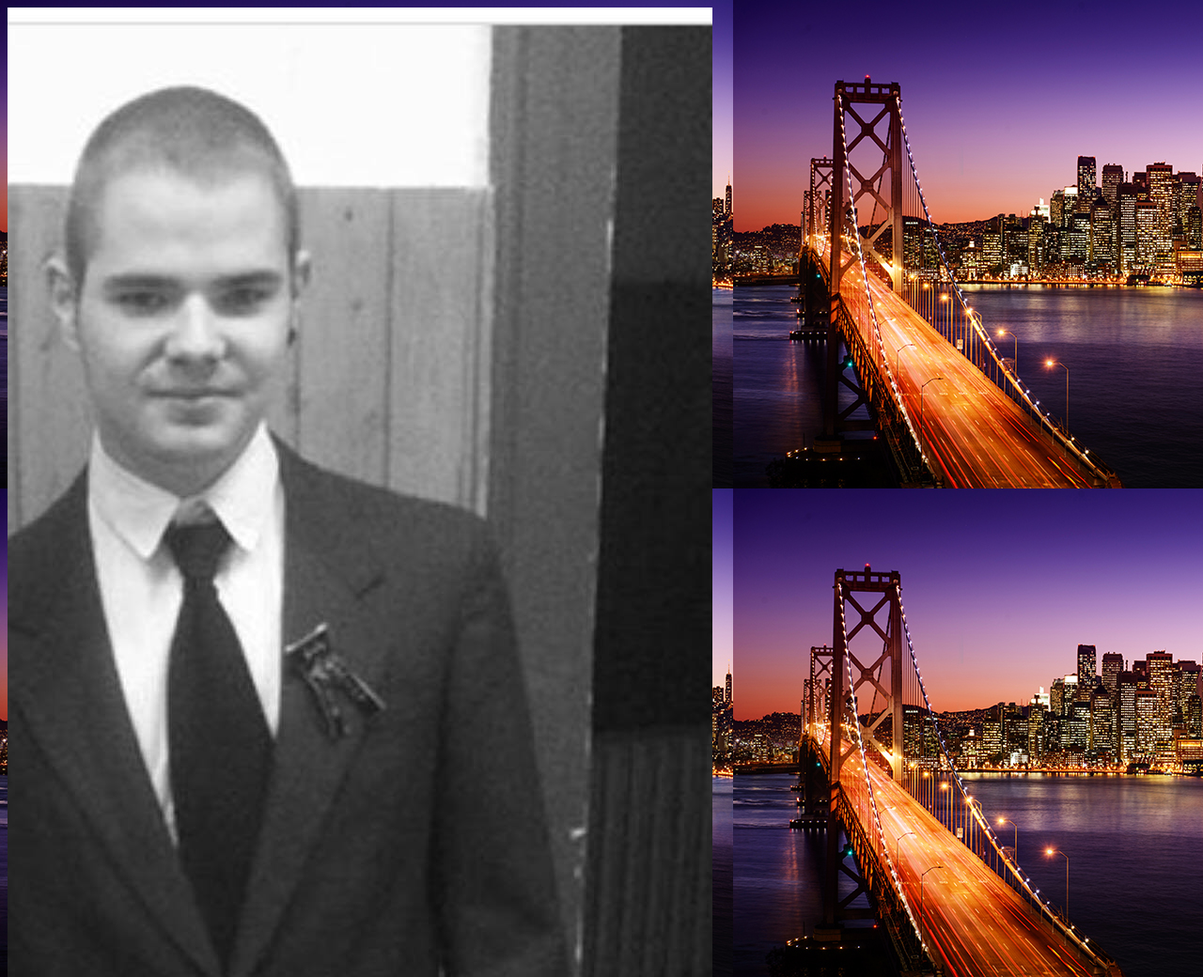
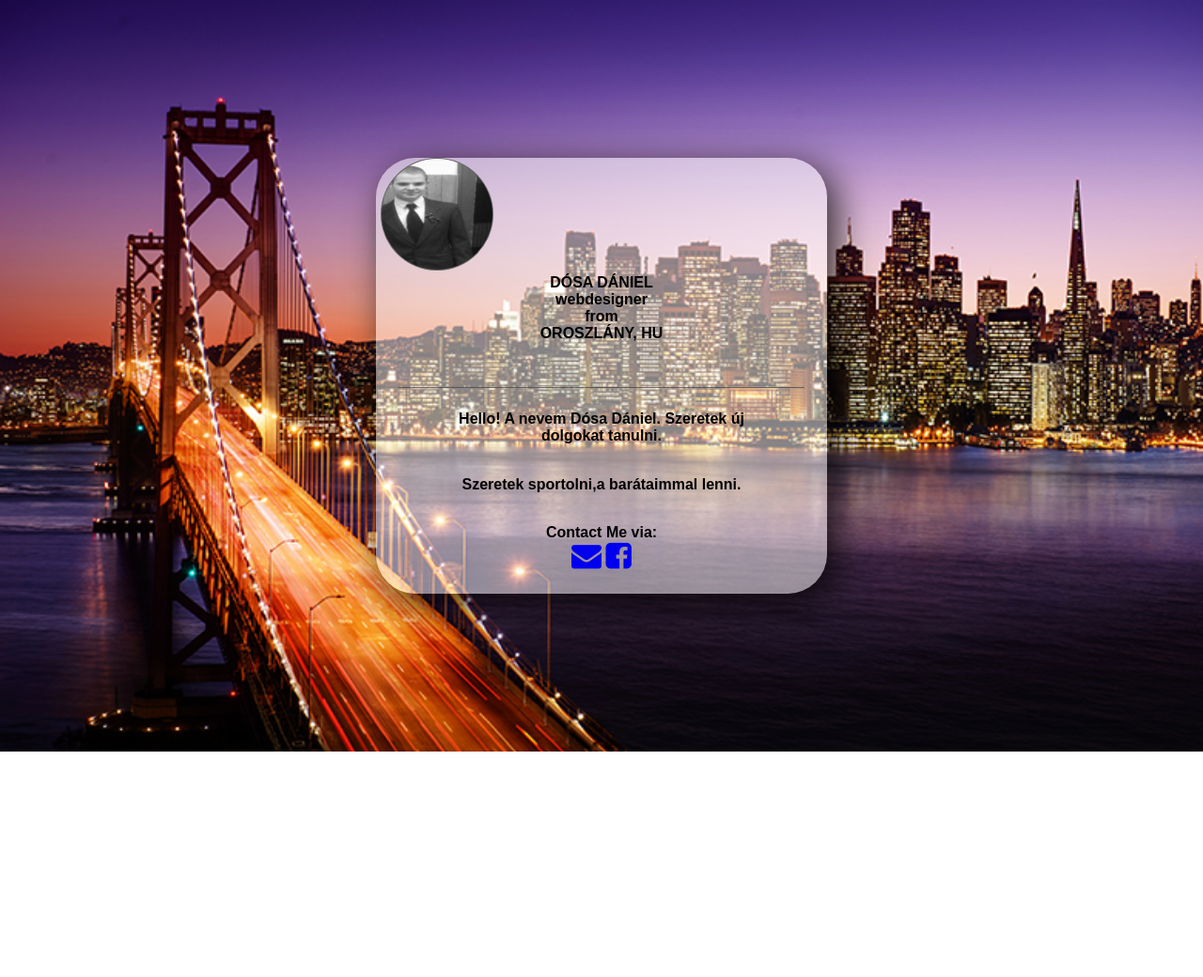
Before and after one commit to ddani0/namecard, a plain HTML site: page index.html in a window 1280 px wide. Shown: the top 1040 px of the page at 94% size. After the commit the page ends 800 px from the top, so only its background shows below. Drawn offline with Linux system fonts and the light colour scheme.

Commit message:
keszfeladat

```diff
--- a/index.html
+++ b/index.html
@@ -12,7 +12,7 @@
 	  <div class="profile-card">
 		<div class="head">
 		  <div class="profile-image">
-			<img src="assets/profile-image.jpg" alt="profile-image">
+			<img src="assets/profile-image1.jpg" alt="profile-image">
 		  </div>
 		  <div class="name-headline">
 			<h1 class="name">DÓSA DÁNIEL</h1>
--- a/main.css
+++ b/main.css
@@ -1,4 +1,94 @@
+/* CSS reset */
+
+* {
+  margin: 0;
+  padding: 0;
+  box-sizing: border-box;
+  font-size: 100%;
+}
+/* Pozicionálás */
+
+.profile-card {
+  width: 480px;
+  max-width: calc(100vw - 10px);
+}
 body {
-  background-image: url(assets/sanfrancisco.jpg)
+  display: flex;
+  justify-content: center;
+  align-items: center;
+}
+body {
+  height: 100vh;
+}
+.head, .links {
+  text-align: center;
+}
+.head, .content {
+  width: 90%;
+  margin: 0 auto;
+}
+img {
+  width: 120px;
+  height: 120px;
+  border-radius: 50%;
+}
+.profile-image {
+  margin-left: -350px
+}
+/* Contact links */
 
+ul {
+  list-style-type: none;
 }
+
+li {
+  display: inline;
+}
+.head, .about {
+  margin-bottom: 10%;
+}
+
+.content {
+  padding: 5% 10%;
+}
+body {
+  background: url('http://i.imgur.com/9kh3G8L.jpg') no-repeat center center fixed;
+  background-size: cover;
+}
+body {
+  background-image: url(assets/sanfrancisco.jpg);
+  background-repeat: no-repeat;
+  background-size: cover;
+  background-position: center;
+}
+
+.profile-card {
+  background-color: hsla(0, 0%, 100%, .5);
+  border-radius: 42px;
+  box-shadow: hsla(0, 0%, 0%, .8) 10px 10px 40px;
+}
+img {
+  padding: 1px;
+  background-color: #666;
+}
+.content {
+  border-top: 1px solid hsla(0, 0%, 30%, .8);
+}
+img:hover {
+  transform: scale(1.1);
+  transition: all 0.5s ease-in-out;
+}
+img {
+  ...
+  filter: grayscale(50%);
+}
+
+img:hover {
+  ...
+  filter: grayscale(20%);
+}
+body {
+  text-align: center;
+  font-family:sans-serif;
+  font-weight: 600;
+}
```
Also changed, not shown: assets/profile-image.jpg (deleted), assets/profile-image1.jpg (added).
